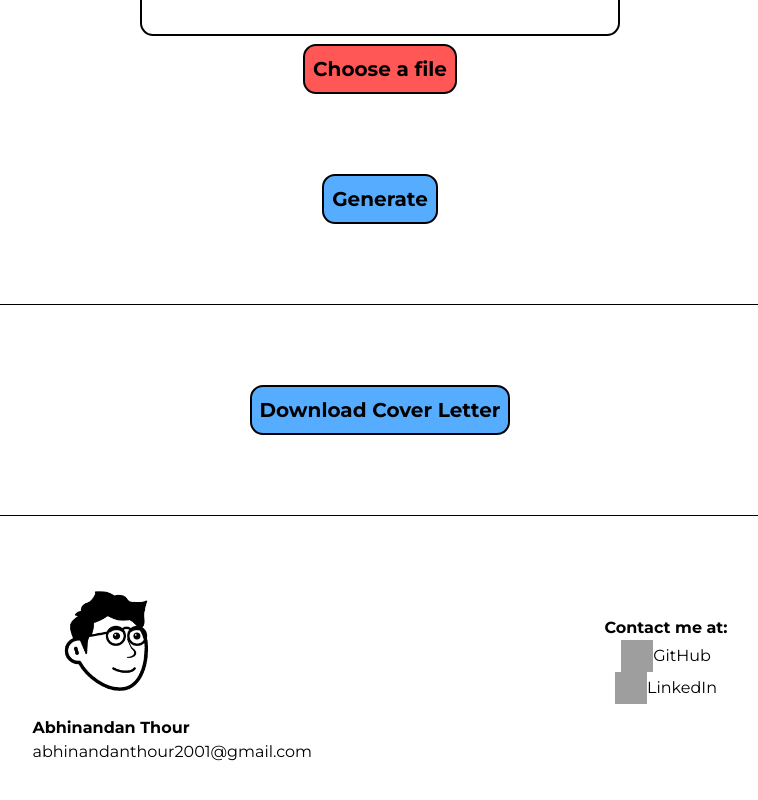
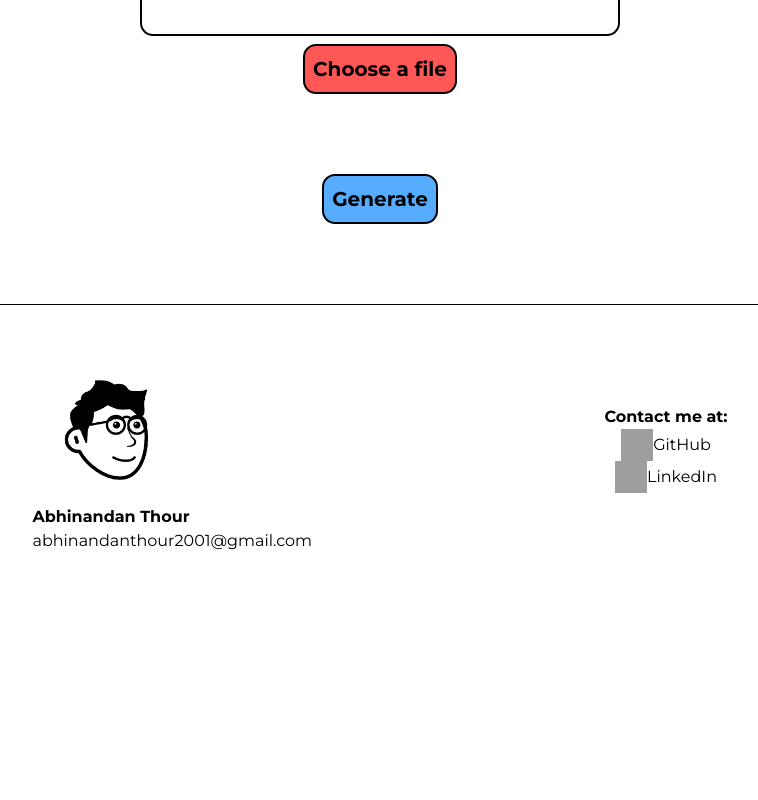
Before and after one commit to Bh00fie/coverLetterGenerator, a React (Create React App) app: page / in a window 1280 px wide. Shown: the part 1120-1920 px from the top of the page, without its empty margins (260-1018 px from the left). After the commit the page ends 1737 px from the top, so only its background shows below. Built offline with nearby package versions, Linux system fonts and the light colour scheme; grey boxes are pictures that could not be loaded.

Commit message:
deleted output.js as it is not being used anymore

```diff
--- a/src/App.js
+++ b/src/App.js
@@ -5,7 +5,6 @@ import React from 'react';
 // Building Functions
 import InitialSection from './components/initialSection'
 import UserInput from './components/UserInput/userInput';
-import Output from './components/output';
 import Footer from './components/footer'
 
 // Importing General Styling
@@ -17,7 +16,6 @@ function App() {
     <div>
        <InitialSection/>
        <UserInput/>
-       <Output/>
        <Footer/>
     </div>
   );
--- a/src/components/output.css
+++ /dev/null
@@ -1,26 +0,0 @@
-/* Button Section Styling */
-#outputSection {
-    display: flex;
-    justify-content: center;
-    align-items: center;
-    margin: 10vh 5vh 5vh;
-    border-bottom: 1px black solid ;
-    padding-bottom: 5rem;
-}
-
-
-/* Button Styling */
-#downloadButton {
-    font-size: 1.25em;
-    font-weight: 700;
-    color: black;
-    display: inline-block;
-    border-radius: 13px;
-    padding: 0.5rem;
-    background-color: rgba(0, 132, 255, 0.664);
-    border: 2px black solid;
-}
-
-#downloadButton:hover{
-    background-color: rgba(0, 132, 255, 0.87);
-}
--- a/src/components/output.js
+++ /dev/null
@@ -1,13 +0,0 @@
-import React from "react"
-import "./output.css"
-
-function Output() {
-
-    return (
-        <div id="outputSection">
-            <button id='downloadButton' type = "button" onclick = "downloadFile()"> Download Cover Letter</button>
-        </div>
-    );
-}
-
-export default Output;
```
